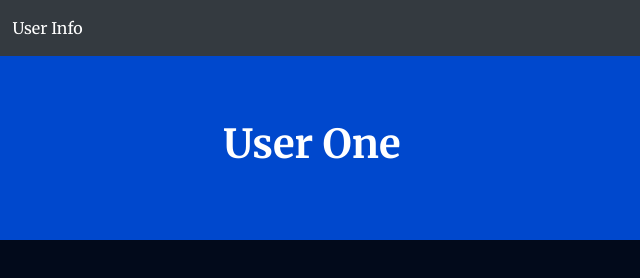
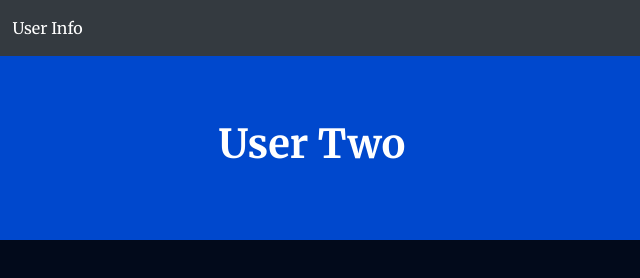
Before and after one commit to SeyiKayode/msc-helm-app, a website: page views/user.html in a window 1280 px wide. Shown: the full height of the page, 328-968 px from the left. Drawn offline with nearby package versions, Linux system fonts and the light colour scheme.

Commit message:
update html file

```diff
--- a/views/user.html
+++ b/views/user.html
@@ -24,7 +24,7 @@
     </div>
 </nav>
 <div class="jumbotron text-center">
-    <h1>User One</h1>
+    <h1>User Two</h1>
 </div>
 
 </html>
```
